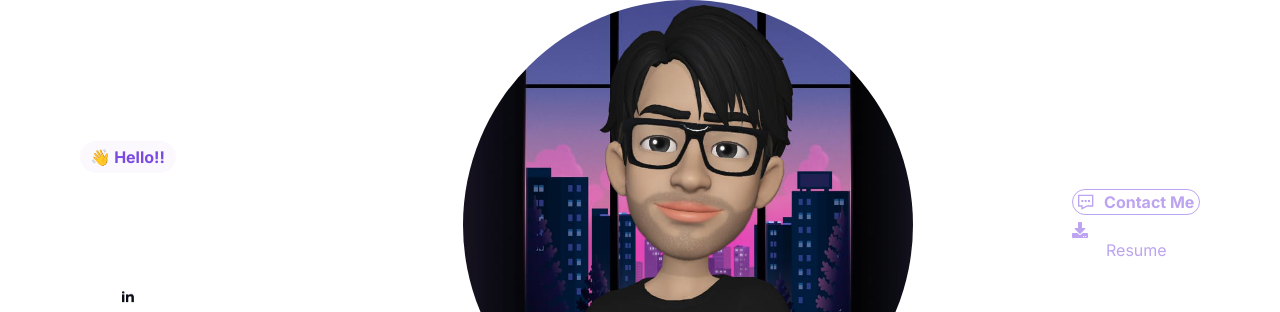
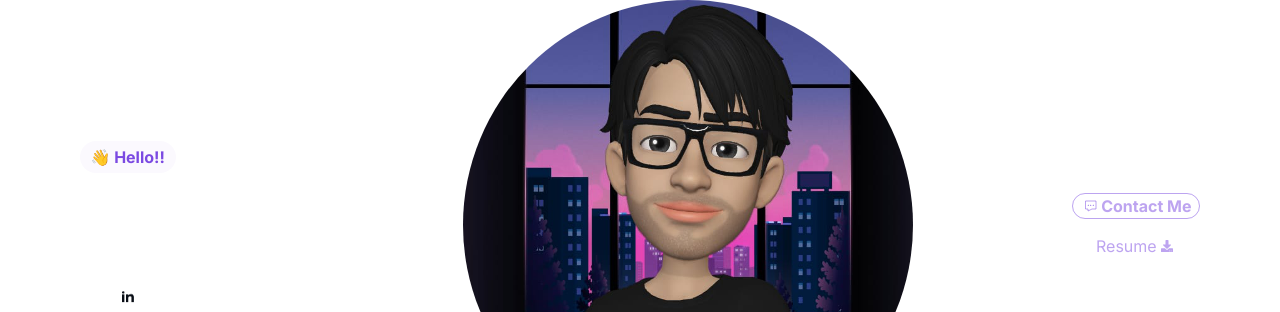
Before and after one commit to yinani24/portfolio, a Next.js app: page /home in a window 1280 px wide. Shown: the top 312 px of the page. Built offline with nearby package versions, Linux system fonts and the light colour scheme.

Commit message:
new changes

```diff
--- a/src/app/home/page.tsx
+++ b/src/app/home/page.tsx
@@ -53,14 +53,14 @@ export default function Home() {
           </motion.div>
 
           <div className='flex flex-col justify-around h-20 '>
-              <motion.button className='border w-32 flex flex-row justify-around items-center border-[#7B4AE280] rounded-2xl text-[#7B4AE280]'>
-                <GrContact className=''/>
+              <motion.button className='border w-32 flex flex-row justify-center items-center border-[#7B4AE280] rounded-2xl text-[#7B4AE280]'>
+                <GrContact className='m-0.5 p-0.5'/>
                 <Link href='/#contact'>
                   <span className='text-[#7B4AE280] font-raleway font-bold'>Contact Me</span>
                 </Link>
               </motion.button>
-              <motion.button className='border-[#7B4AE280] rounded-2xl text-[#7B4AE280] font-raleway download'>
-                <FaDownload />Resume
+              <motion.button className='border-[#7B4AE280] rounded-2xl flex flex-row justify-center items-center text-[#7B4AE280] font-raleway download'>
+                Resume <FaDownload className='m-0.5 p-0.5' />
               </motion.button>
           </div>
       </section>
```
